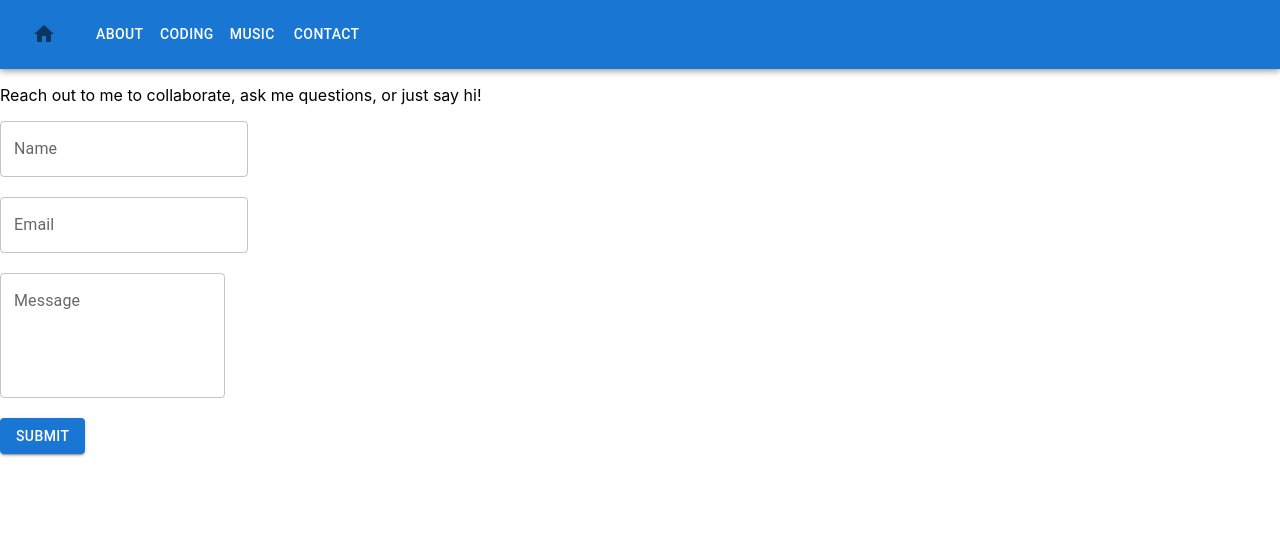
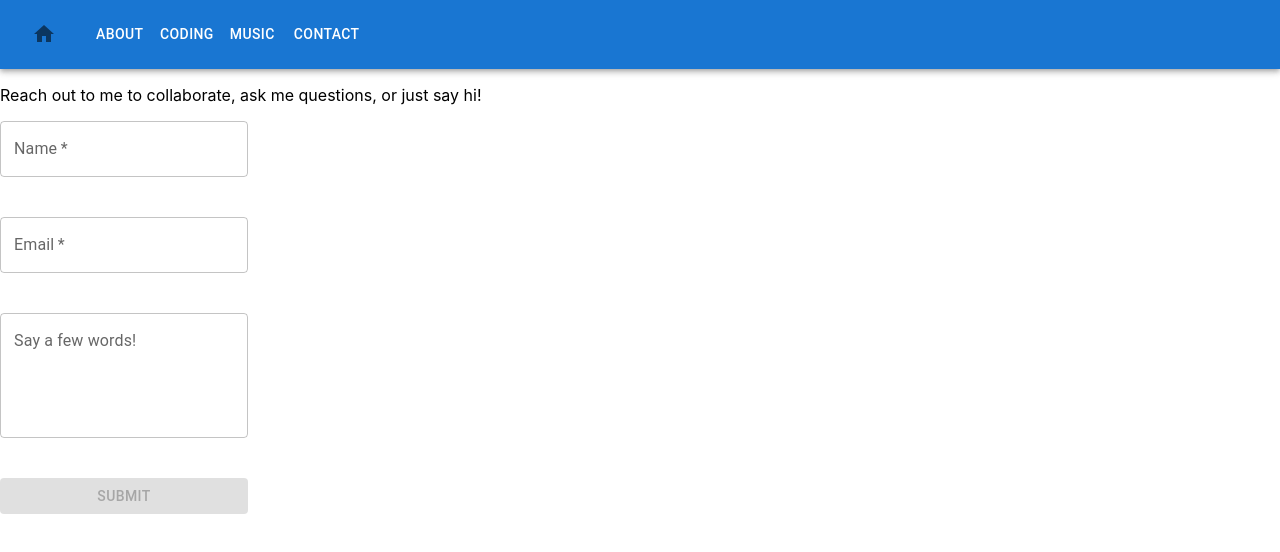
Before and after one commit to yuchida522/personal-site, a Next.js app: page /contact in a window 1280 px wide. Shown: the top 552 px of the page. Built offline with nearby package versions, Linux system fonts and the light colour scheme.

Commit message:
add form validation logic

```diff
--- a/components/form.js
+++ b/components/form.js
@@ -1,23 +1,51 @@
-import { TextField } from "@mui/material"
+import { FormControl, TextField } from "@mui/material"
 import { Button } from "@mui/material"
+import { useState } from "react"
 
 const Form = () => {
+
+  const [formData, setFormData] = useState({
+    name: "",
+    email: "",
+    message: "",
+    // "entry.839337160": ""
+  })
+
+  const handleChange = (event) => {
+    setFormData({
+      ...formData,
+      [event.target.name]: event.target.value
+    })
+  };
+
+  const isEnabled = formData.email.length > 0 && formData.name.length > 0
+
+  const handleSubmit = (event) => {
+    event.preventDefault();
+    if (formData.name == "") {
+      console.log("name is missing")
+    }
+    console.log(formData)
+  }
     return (
-        <>
-        <TextField id="outlined-basic" label="Name" variant="outlined" /> <br/>
+        <FormControl>
+        <TextField id="outlined-basic" label="Name" variant="outlined" name="name" required onChange={handleChange}/> <br/>
         <br/>
-        <TextField id="outlined-basic" label="Email" variant="outlined" /> <br/>
+        <TextField id="outlined-basic" label="Email" variant="outlined" name="email" required onChange={handleChange}/> <br/>
         <br/>
+
         <TextField
           id="outlined-textarea"
-          label="Message"
+          label="Say a few words!"
           multiline
           rows={4}
           variant="outlined"
+          name="message"
+          onChange={handleChange}
         /> <br/>
         <br/>
-        <Button variant="contained">Submit</Button>
-        </>
+        <Button variant="contained" disabled={!isEnabled} onClick={handleSubmit}>Submit</Button>
+        </FormControl>
     )
 
 
```
